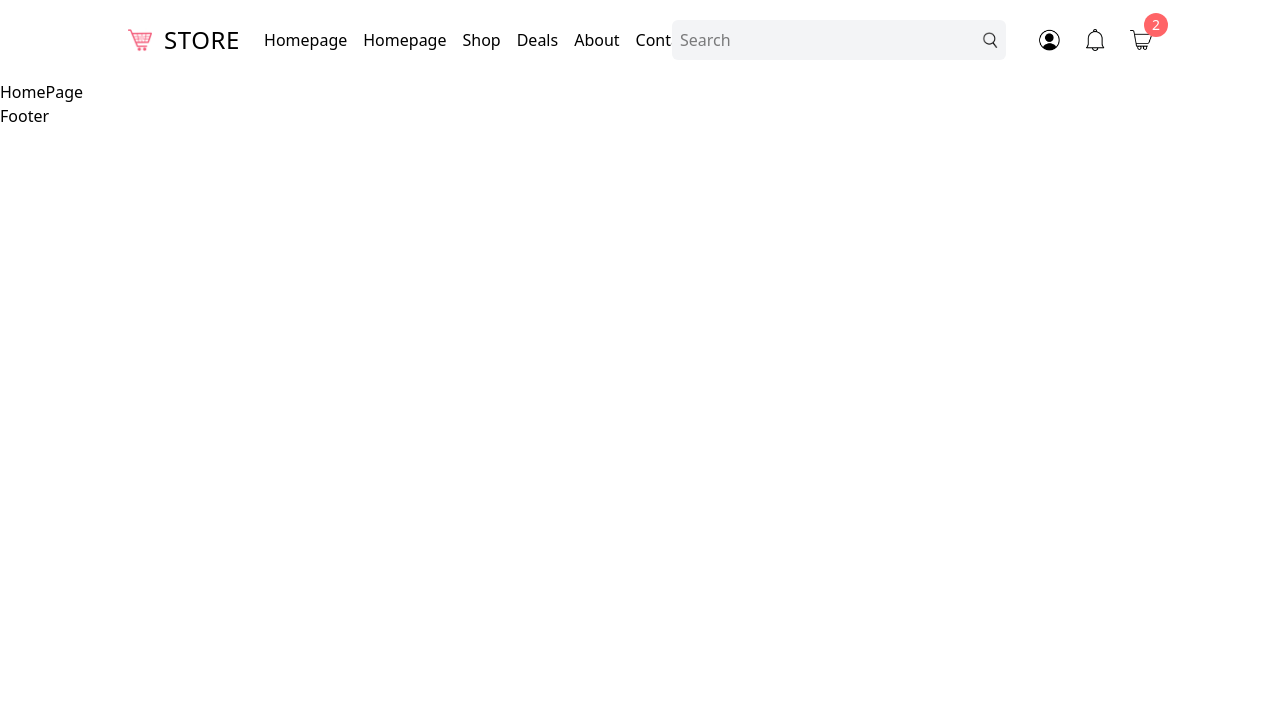
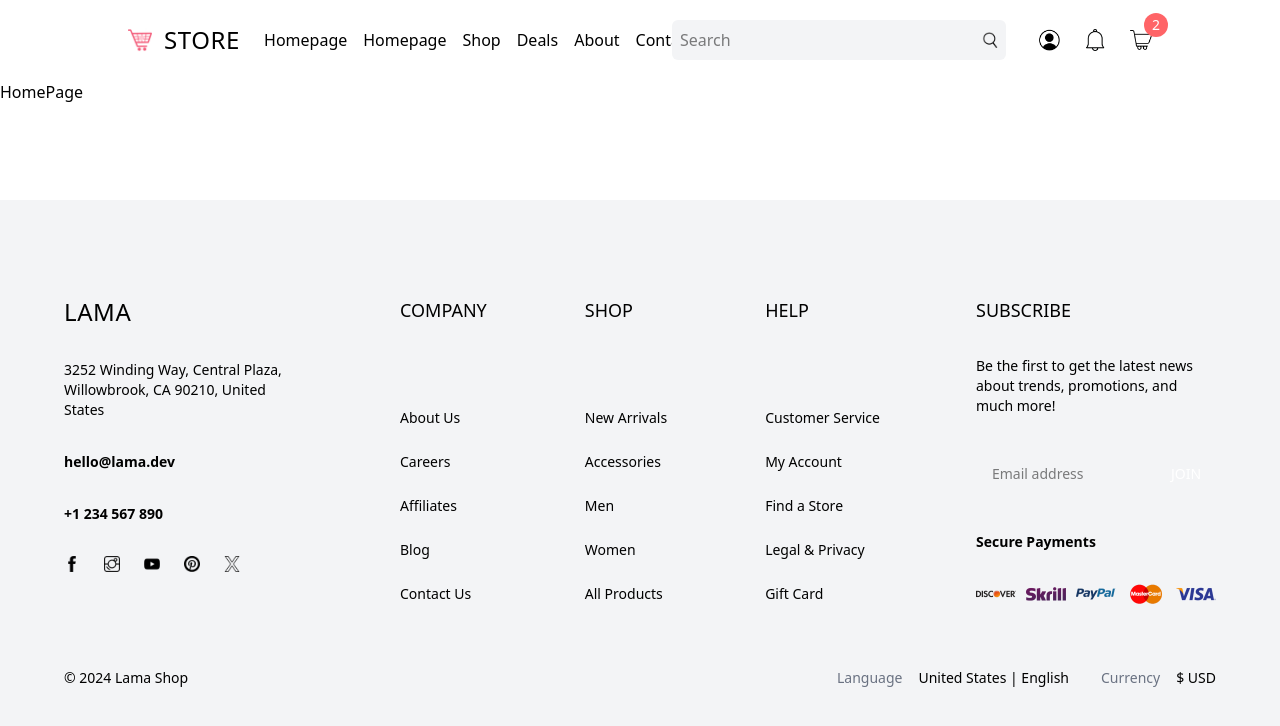
Before and after one commit to nathanAmanta314/next-ecommerce-ts, a Next.js app: page / in a window 1280 px wide. Shown: the top 726 px of the page. Built offline with nearby package versions, Linux system fonts and the light colour scheme.

Commit message:
feat: Add Footer

```diff
--- a/src/components/Footer.tsx
+++ b/src/components/Footer.tsx
@@ -1,9 +1,99 @@
-import React from 'react'
+import Image from "next/image";
+import Link from "next/link";
 
 const Footer = () => {
   return (
-    <div>Footer</div>
-  )
-}
+    <div className="py-24 px-4 md:px-8 lg:px-16 xl:32 2xl:px-64 bg-gray-100 text-sm mt-24">
+      <div className="flex flex-col md:flex-row justify-between gap-24">
+        <div className="w-full md:w-1/2 lg:w-1/4 flex flex-col gap-8">
+          <Link href="/">
+            <div className="text-2xl tracking-wide">LAMA</div>
+          </Link>
+          <p>
+            3252 Winding Way, Central Plaza, Willowbrook, CA 90210, United
+            States
+          </p>
+          <span className="font-semibold">hello@lama.dev</span>
+          <span className="font-semibold">+1 234 567 890</span>
+          <div className="flex gap-6">
+            <Image src="/facebook.png" alt="" width={16} height={16} />
+            <Image src="/instagram.png" alt="" width={16} height={16} />
+            <Image src="/youtube.png" alt="" width={16} height={16} />
+            <Image src="/pinterest.png" alt="" width={16} height={16} />
+            <Image src="/x.png" alt="" width={16} height={16} />
+          </div>
+        </div>
+        <div className="hidden lg:flex justify-between w-1/2">
+          <div className="flex flex-col justify-between">
+            <h1 className="font-medium text-lg">COMPANY</h1>
+            <div className="flex flex-col gap-6">
+              <Link href="">About Us</Link>
+              <Link href="">Careers</Link>
+              <Link href="">Affiliates</Link>
+              <Link href="">Blog</Link>
+              <Link href="">Contact Us</Link>
+            </div>
+          </div>
+          <div className="flex flex-col justify-between">
+            <h1 className="font-medium text-lg">SHOP</h1>
+            <div className="flex flex-col gap-6">
+              <Link href="">New Arrivals</Link>
+              <Link href="">Accessories</Link>
+              <Link href="">Men</Link>
+              <Link href="">Women</Link>
+              <Link href="">All Products</Link>
+            </div>
+          </div>
+          <div className="flex flex-col justify-between">
+            <h1 className="font-medium text-lg">HELP</h1>
+            <div className="flex flex-col gap-6">
+              <Link href="">Customer Service</Link>
+              <Link href="">My Account</Link>
+              <Link href="">Find a Store</Link>
+              <Link href="">Legal & Privacy</Link>
+              <Link href="">Gift Card</Link>
+            </div>
+          </div>
+        </div>
+        <div className="w-full md:w-1/2 lg:w-1/4 flex flex-col gap-8">
+          <h1 className="font-medium text-lg">SUBSCRIBE</h1>
+          <p>
+            Be the first to get the latest news about trends, promotions, and
+            much more!
+          </p>
+          <div className="flex">
+            <input
+              type="text"
+              placeholder="Email address"
+              className="p-4 w-3/4"
+            />
+            <button className="w-1/4 bg-lama text-white">JOIN</button>
+          </div>
+          <span className="font-semibold">Secure Payments</span>
+          <div className="flex justify-between">
+            <Image src="/discover.png" alt="" width={40} height={20} />
+            <Image src="/skrill.png" alt="" width={40} height={20} />
+            <Image src="/paypal.png" alt="" width={40} height={20} />
+            <Image src="/mastercard.png" alt="" width={40} height={20} />
+            <Image src="/visa.png" alt="" width={40} height={20} />
+          </div>
+        </div>
+      </div>
+      <div className="flex flex-col md:flex-row items-center justify-between gap-8 mt-16">
+        <div className="">© 2024 Lama Shop</div>
+        <div className="flex flex-col gap-8 md:flex-row">
+          <div className="">
+            <span className="text-gray-500 mr-4">Language</span>
+            <span className="font-medium">United States | English</span>
+          </div>
+          <div className="">
+            <span className="text-gray-500 mr-4">Currency</span>
+            <span className="font-medium">$ USD</span>
+          </div>
+        </div>
+      </div>
+    </div>
+  );
+};
 
-export default Footer
+export default Footer;
```
